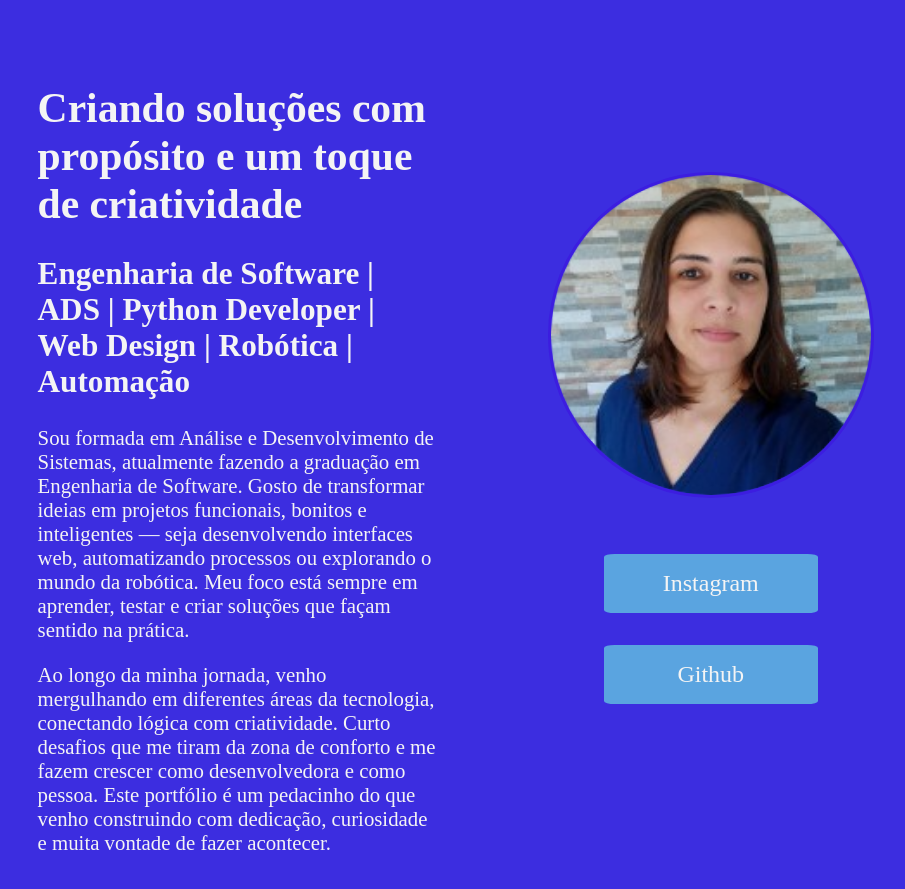
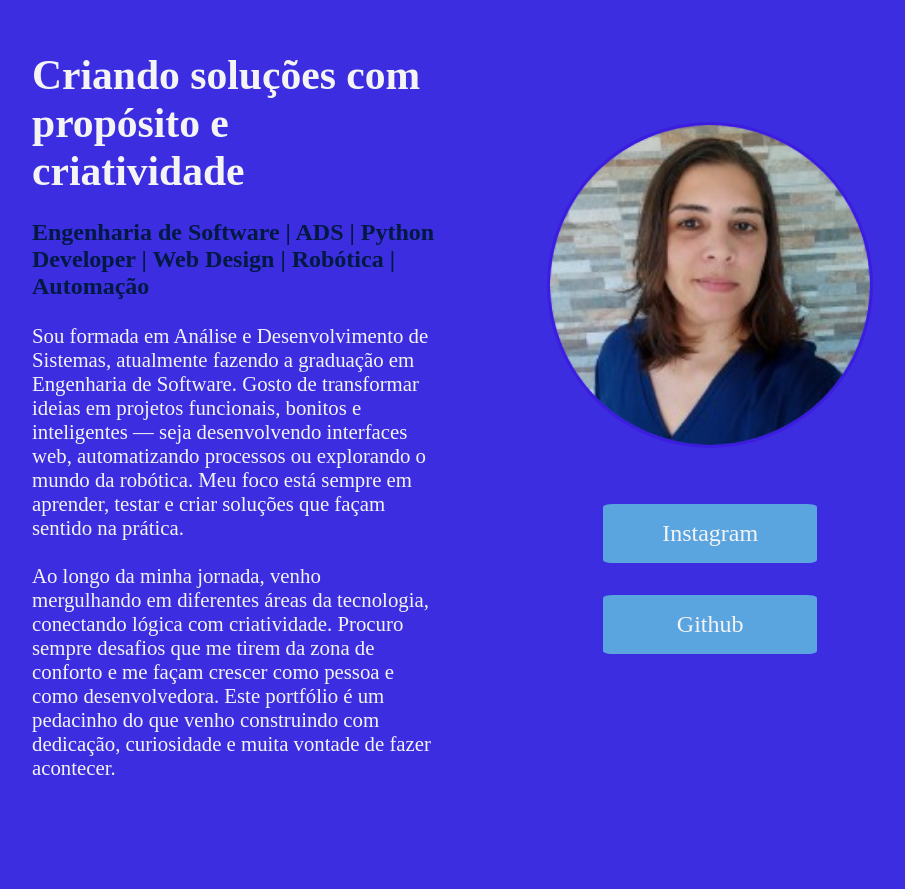
Before and after one commit to niqueve/oracle-one, a plain HTML site: page portfolio/index.html in a window 1280 px wide. Shown: the part 141-1030 px from the top of the page, without its empty margins (160-1065 px from the left). Drawn offline with Linux system fonts and the light colour scheme.

Commit message:
ajuste <aboutMe>

```diff
--- a/portfolio/index.html
+++ b/portfolio/index.html
@@ -10,8 +10,8 @@
     <header></header>
     <main>
         <div class="aboutMe">
-            <h1>Criando soluções com propósito e um toque de criatividade</h1>
-            <h2>Engenharia de Software | ADS | Python Developer | Web Design | Robótica | Automação  </h2>
+            <h1>Criando soluções com propósito e criatividade</h1><br>
+            <h2>Engenharia de Software | ADS | Python Developer | Web Design | Robótica | Automação  </h2><br>
 
             <p>
                 Sou formada em Análise e Desenvolvimento de Sistemas,
@@ -19,11 +19,11 @@
                 Gosto de transformar ideias em projetos funcionais, bonitos e inteligentes —
                 seja desenvolvendo interfaces web, automatizando processos ou explorando o mundo da robótica.
                 Meu foco está sempre em aprender, testar e criar soluções que façam sentido na prática.
-            </p>
+            </p><br>
             <p>
                 Ao longo da minha jornada, venho mergulhando em diferentes áreas da tecnologia,
-                conectando lógica com criatividade. Curto desafios que me tiram da zona de conforto
-                e me fazem crescer como desenvolvedora e como pessoa.
+                conectando lógica com criatividade. Procuro sempre desafios que me tirem da zona de conforto
+                e me façam crescer como pessoa e como desenvolvedora.
                 Este portfólio é um pedacinho do que venho construindo com dedicação,
                 curiosidade e muita vontade de fazer acontecer.
             </p>
--- a/portfolio/style.css
+++ b/portfolio/style.css
@@ -1,4 +1,11 @@
+* {
+    margin: 0;
+    padding: 0;
+}
+
 body {
+    height: 100vh;
+    box-sizing: border-box;
     background-color: #3C2DE0;
     color: #F4F4F4;
     font-family: Poppins;
@@ -9,6 +16,11 @@ main {
     flex-direction: row;
     align-items: center;
     padding: 15%;
+}
+
+h2 {
+    color: #021942;
+    font-size: 1.5rem;
 }
 
 a {
```
